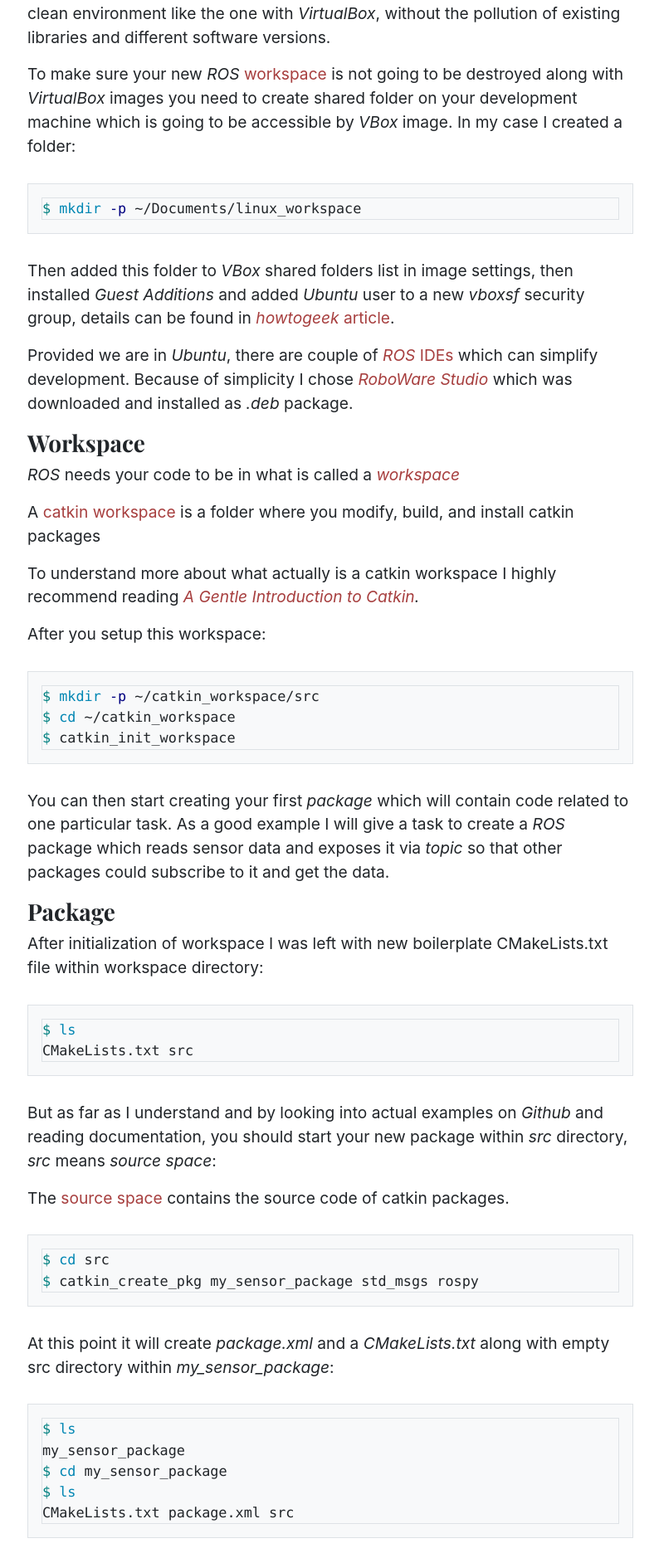
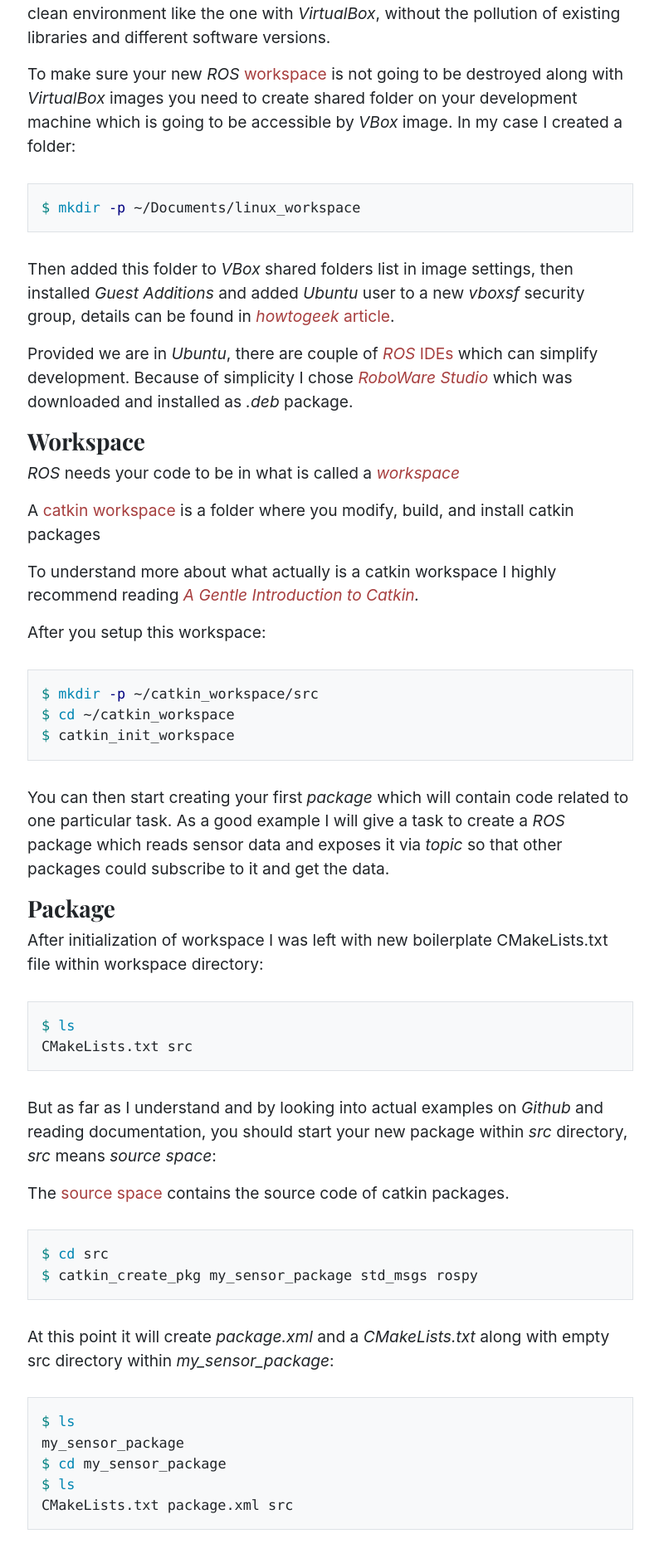
Before and after one commit to ivarprudnikov/ivarprudnikov.com, a Jekyll site: the page built from _posts/2017-02-16-ros-guide-setup-package-read-sensor.md, in a window 1280 px wide. Shown: the part 2251-4129 px from the top of the page at 83% size, without its empty margins (242-1036 px from the left). Built offline with Jekyll 4.4.1, drawn with Linux system fonts in a browser that asks for light colours.

Commit message:
remove duplicate border from code highlighting

```diff
--- a/_sass/_highlights.scss
+++ b/_sass/_highlights.scss
@@ -9,7 +9,8 @@
 
   .highlight {
     padding: 0;
-    margin: 0
+    margin: 0;
+    border: 0;
   }
 
   pre {
```
